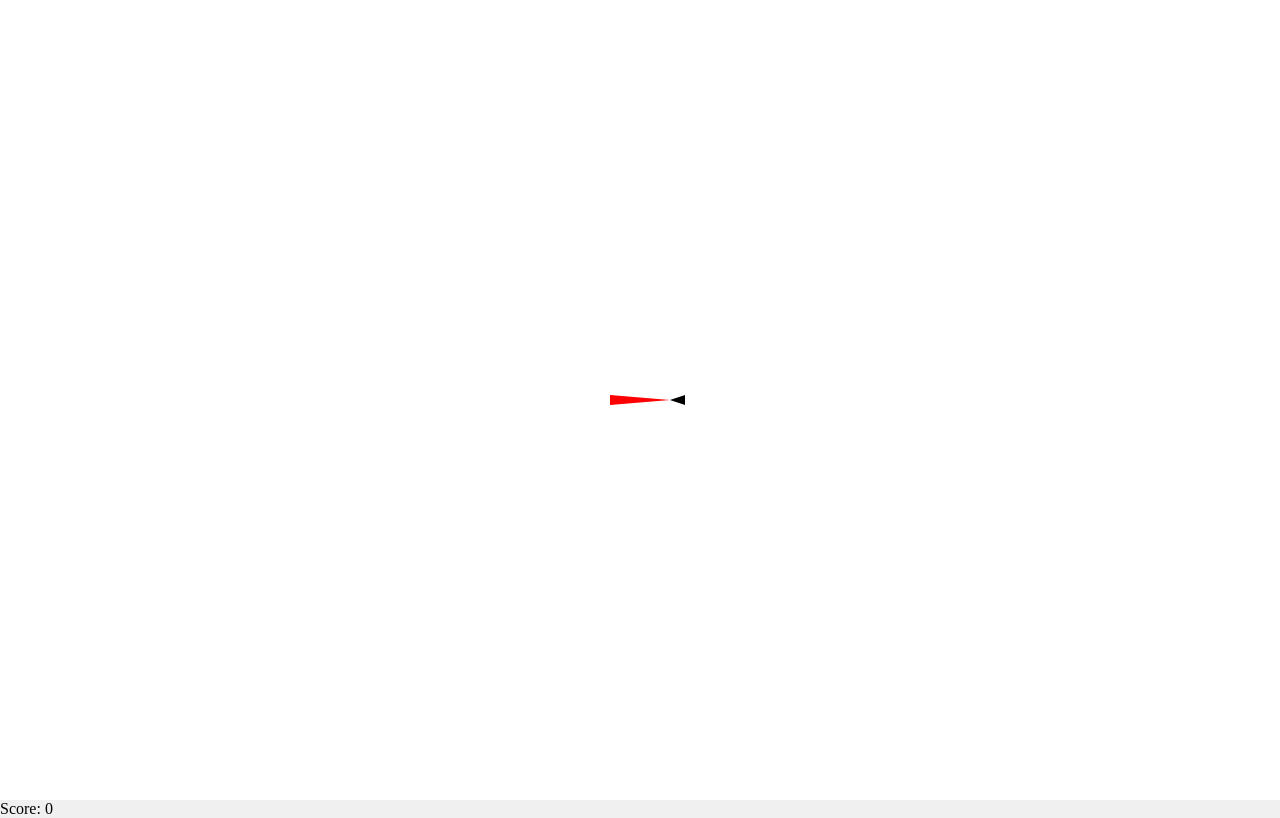
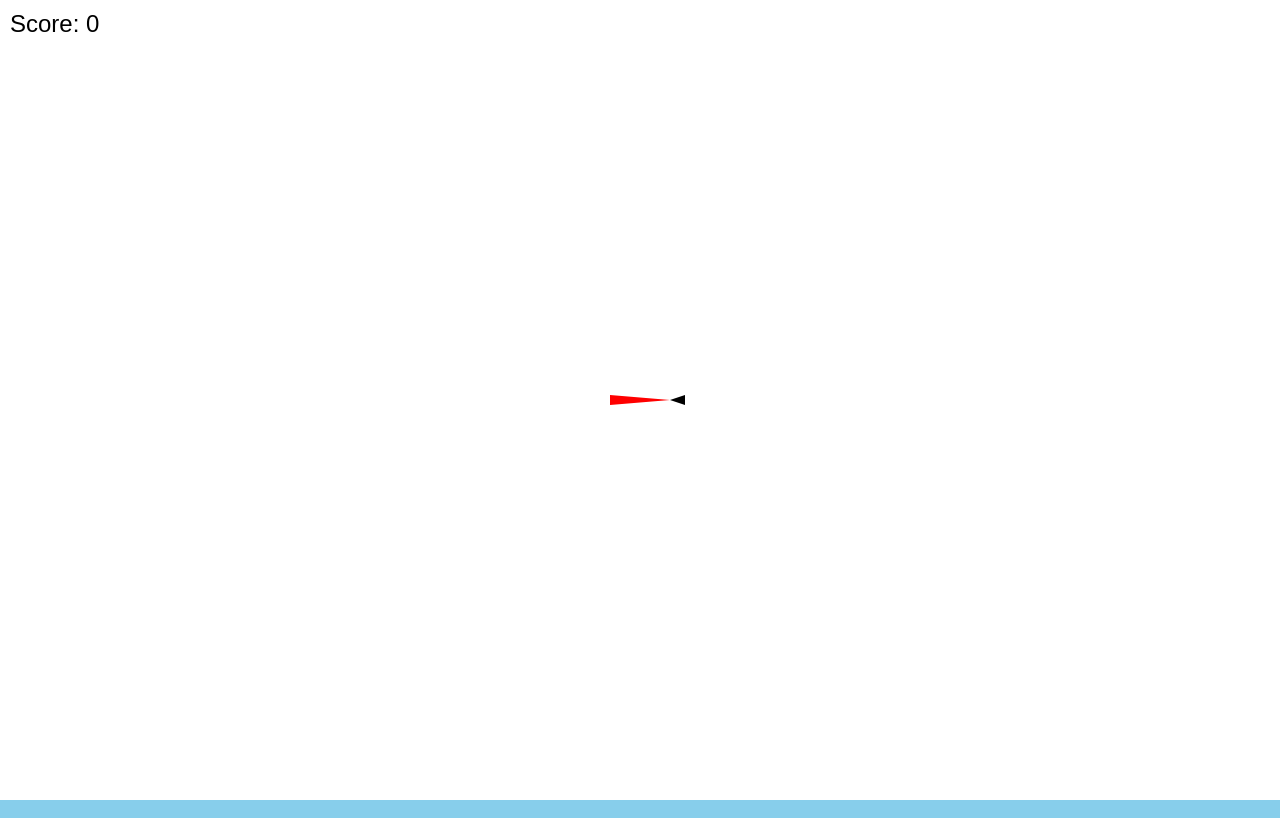
Before and after one commit to greyquail/ArcheryGame, a plain HTML site: page index.html in a window 1280 px wide. Drawn offline with Linux system fonts and the light colour scheme.

Commit message:
style.css

```diff
--- a/style.css
+++ b/style.css
@@ -1,10 +1,19 @@
 body {
     margin: 0;
     overflow: hidden;
-    background-color: #f0f0f0;
+    background-color: #87CEEB; /* Sky blue background */
 }
 
 canvas {
     display: block;
-    background-color: #ffffff;
+    background-color: #FFFFFF; /* White canvas */
 }
+
+#score {
+    position: absolute;
+    top: 10px;
+    left: 10px;
+    font-size: 24px;
+    color: #000000;
+    font-family: Arial, sans-serif;
+}
```
